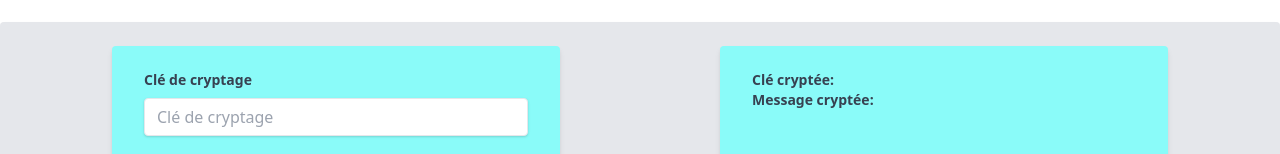
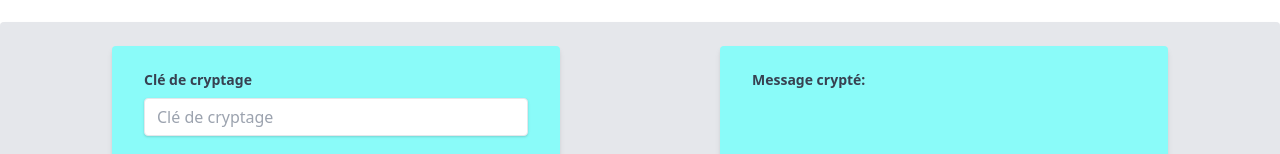
Before and after one commit to paulo-guerin/EncryptionReactApp, a React (Create React App) app in the folder client/: page / in a window 1280 px wide. Shown: the part 315-469 px from the top of the page. Built offline with nearby package versions, Linux system fonts and the light colour scheme.

Commit message:
feature : ajoute le display du message

```diff
--- a/client/src/App.js
+++ b/client/src/App.js
@@ -25,7 +25,6 @@ export default function App() {
     }
     // var decrypted = CryptoJS.SHA256.decrypt(encrypted, "Secret Passphrase");
   }
-  console.log(result);
   return (
     <div className="w-full h-screen flex justify-center flex-col">
 
@@ -64,8 +63,7 @@ export default function App() {
           </div>
         </form>
         <div className="colorApp w-10/12 text-gray-700 text-sm h-max flex flex-col font-bold content-around shadow-md rounded px-8 pt-6 pb-8 mb-4 ml-20 mr-20">
-          <div className="text-gray-700 text-sm font-bold">Clé cryptée:</div>
-          <div className="text-gray-700 text-sm font-bold">Message cryptée:</div>
+          <div className="text-gray-700 text-sm font-bold">Message crypté: {result}</div>
         </div>
       </div>
       <p className="text-center text-gray-500 text-xs">
```
